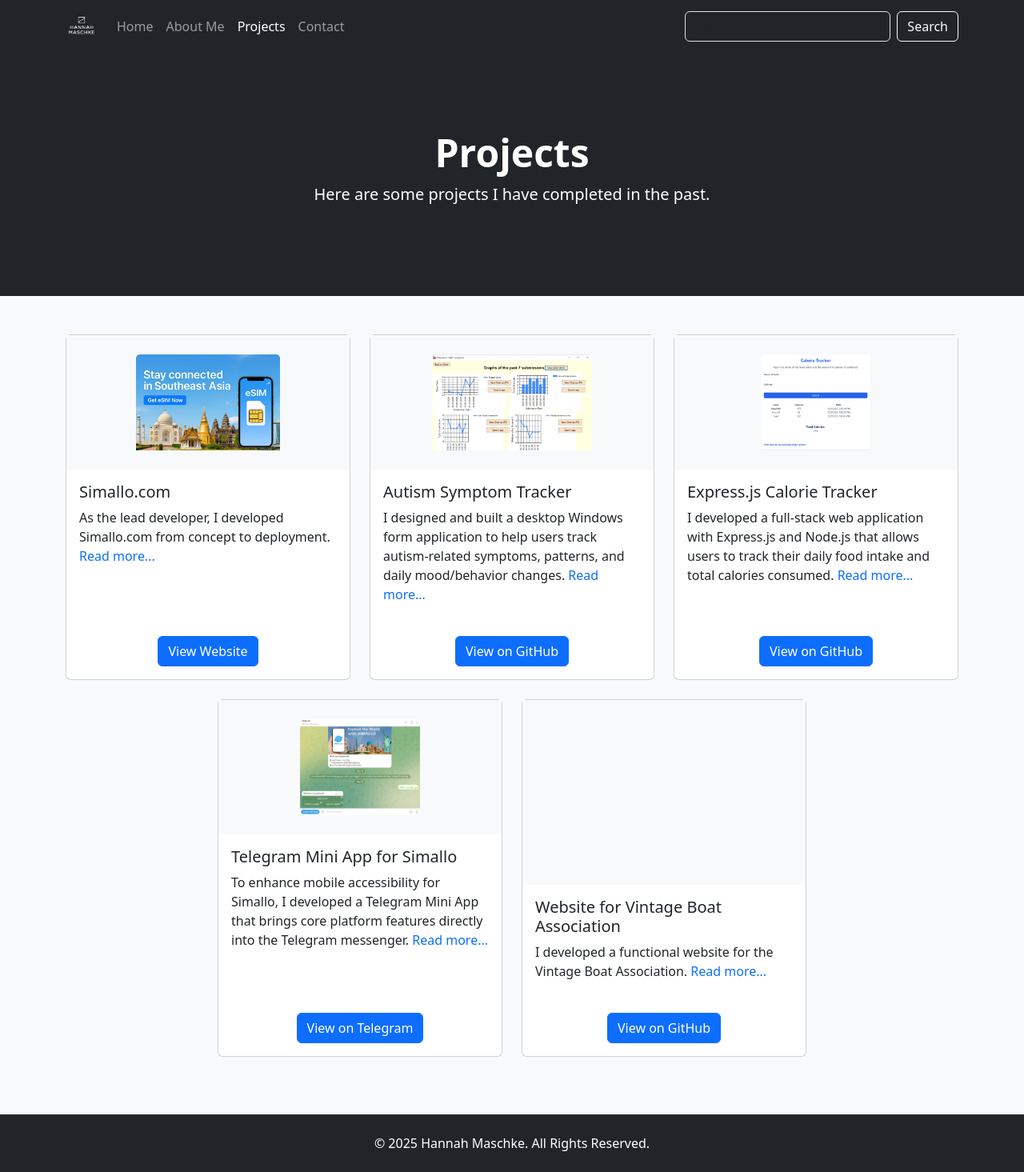
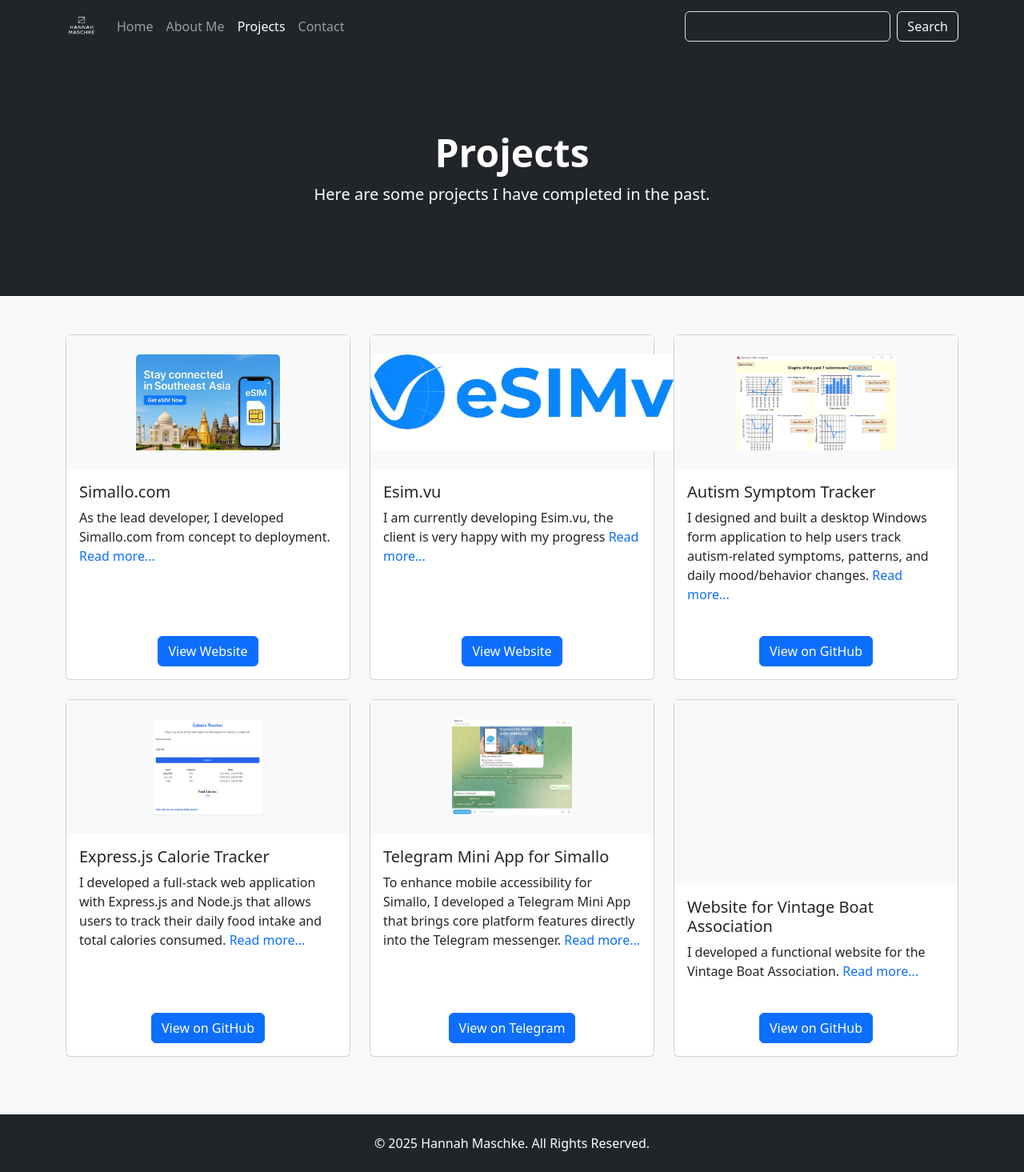
Before and after one commit to hannahmaschke/portfoliowebsite, a Flask app: page /projects in a window 1280 px wide. Shown: the whole page at 80% size. Run offline with Flask 3, Linux system fonts and the light colour scheme; some libraries are stand-ins or nearby versions; grey boxes are pictures that could not be loaded.

Commit message:
added esimvu

```diff
--- a/website/templates/projects.html
+++ b/website/templates/projects.html
@@ -144,6 +144,45 @@
                             </div>
                         </div>
                     </div>
+
+                    <!-- eSIMVu Project Card -->
+                    <div class="col-lg-4 mb-4">
+                        <div class="card h-100">
+                            <div class="text-center py-4 bg-light">
+                                <img src="{{ url_for('static', filename='images/EsimvuIcon.webp') }}"
+                                    class="card-img-top project-thumbnail" alt="eSIMVu Logo"
+                                    style="max-height: 120px; width: auto; object-fit: contain;"
+                                    data-bs-toggle="tooltip" data-bs-placement="top"
+                                    title="Click to view the image larger">
+                            </div>
+                            <div class="card-body">
+                                <h5 class="card-title">Esim.vu</h5>
+                                <p class="card-text">
+                                    I am currently developing Esim.vu, the client is very happy with my progress
+                                    <a id="read-more-esimvu" class="text-decoration-none" data-bs-toggle="collapse"
+                                        href="#collapseEsimvu" role="button" aria-expanded="false"
+                                        aria-controls="collapseEsimvu">
+                                        Read more...
+                                    </a>
+                                </p>
+                                <div class="collapse" id="collapseEsimVu">
+                                    <p class="card-text small">
+                                       I engineered and maintained the company's core platform, handling both front-end and back-end development. I built a responsive and intuitive user interface using Javascript, HTML, and CSS. Concurrently, I developed and managed the server-side logic, database, and API using Python and Flask. A key focus was enhancing application integrity; I significantly improved security by implementing input sanitization, rate limiting, encryption, and added HTTP security headers. I also boosted performance by adding caching, loading the API data from the database (I fetch the fresh data every 24 hours via a cron job on the web server) leading to faster load times.
+                                    </p>
+                                    <a class="text-decoration-none small" data-bs-toggle="collapse"
+                                        href="#collapseEsimvu" role="button" aria-expanded="false"
+                                        aria-controls="collapseEsimvu">
+                                        Show less
+                                    </a>
+                                </div>
+                            </div>
+                            <div class="card-footer bg-transparent border-0 text-center pb-3">
+                                <a href="https://www.esim.vu" target="_blank" rel="noopener noreferrer"
+                                    class="btn btn-primary">View Website</a>
+                            </div>
+                        </div>
+                    </div>
+
                     <!-- Autism Symptom Tracker Project Card -->
                     <div class="col-lg-4 mb-4">
                         <div class="card h-100">
```
Also changed, not shown: website/static/images/EsimvuIcon.webp (added).
